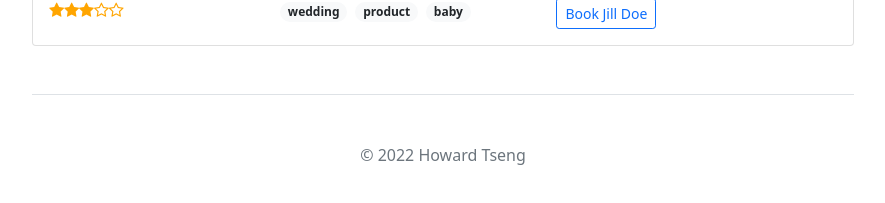
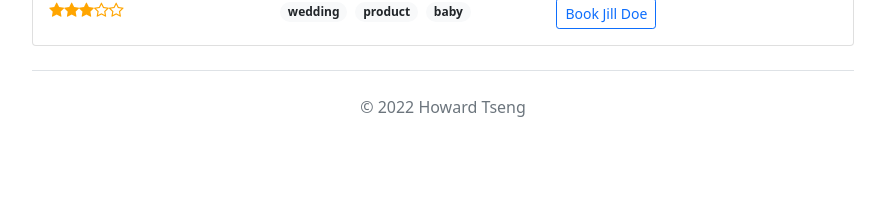
Before and after one commit to slh-git/seg3125-p1, a React (Create React App) app: page / in a window 1280 px wide. Shown: the part 2944-3147 px from the top of the page, without its empty margins (197-1082 px from the left). After the commit the page ends 3095 px from the top, so only its background shows below. Built offline with nearby package versions, Linux system fonts and the light colour scheme; grey boxes are pictures that could not be loaded.

Commit message:
adjusted footer padding

```diff
--- a/src/components/footer.js
+++ b/src/components/footer.js
@@ -3,7 +3,8 @@ import "bootstrap/dist/css/bootstrap.min.css";
 
 const Footer = () => {
   return (
-    <footer class="pt-5 my-5 text-muted border-top text-center">
+    <footer class="my-4 text-muted border-top text-center">
+      <div class="pt-4">
         <a
           href="https://github.com/howardt12345"
           target="_blank"
@@ -12,6 +13,7 @@ const Footer = () => {
         >
           &copy; 2022 Howard Tseng
         </a>
+      </div>
     </footer>
   );
 };
```
Lines whose indentation alone changed are shown as unchanged.
